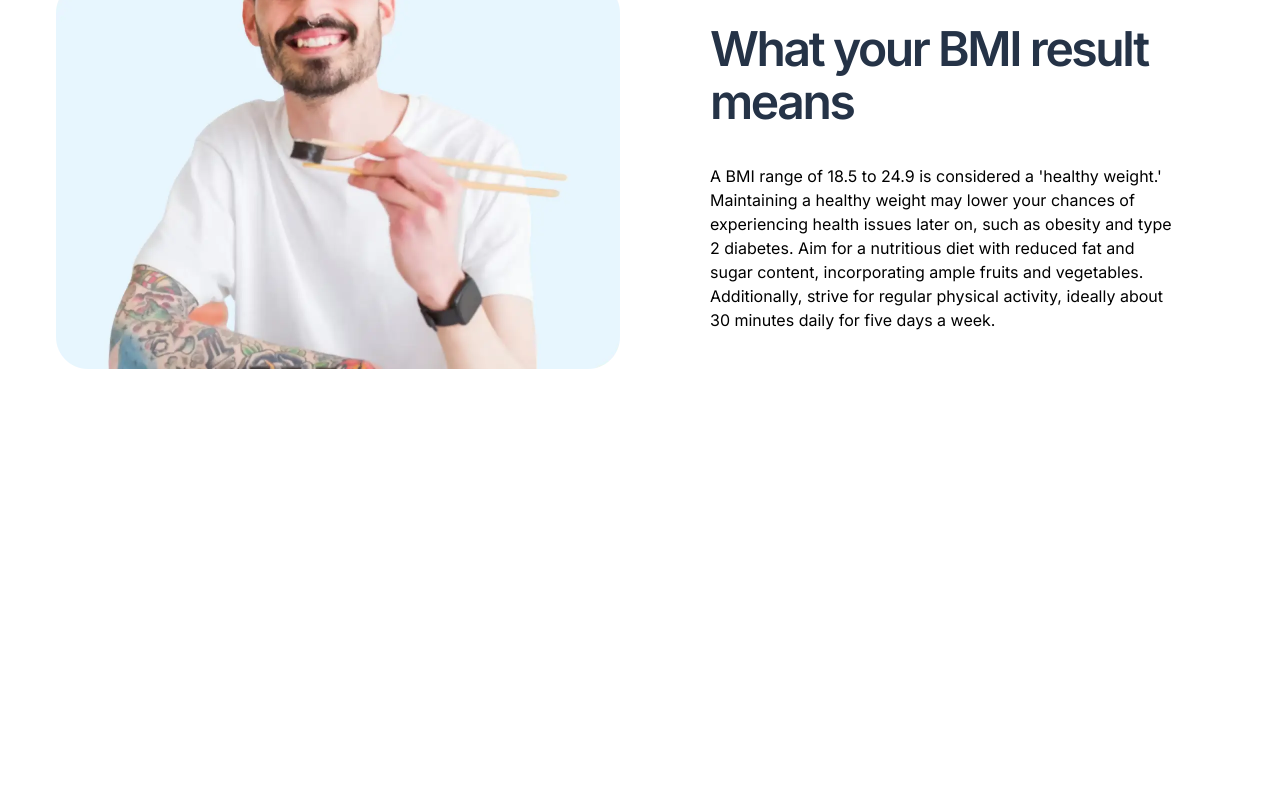
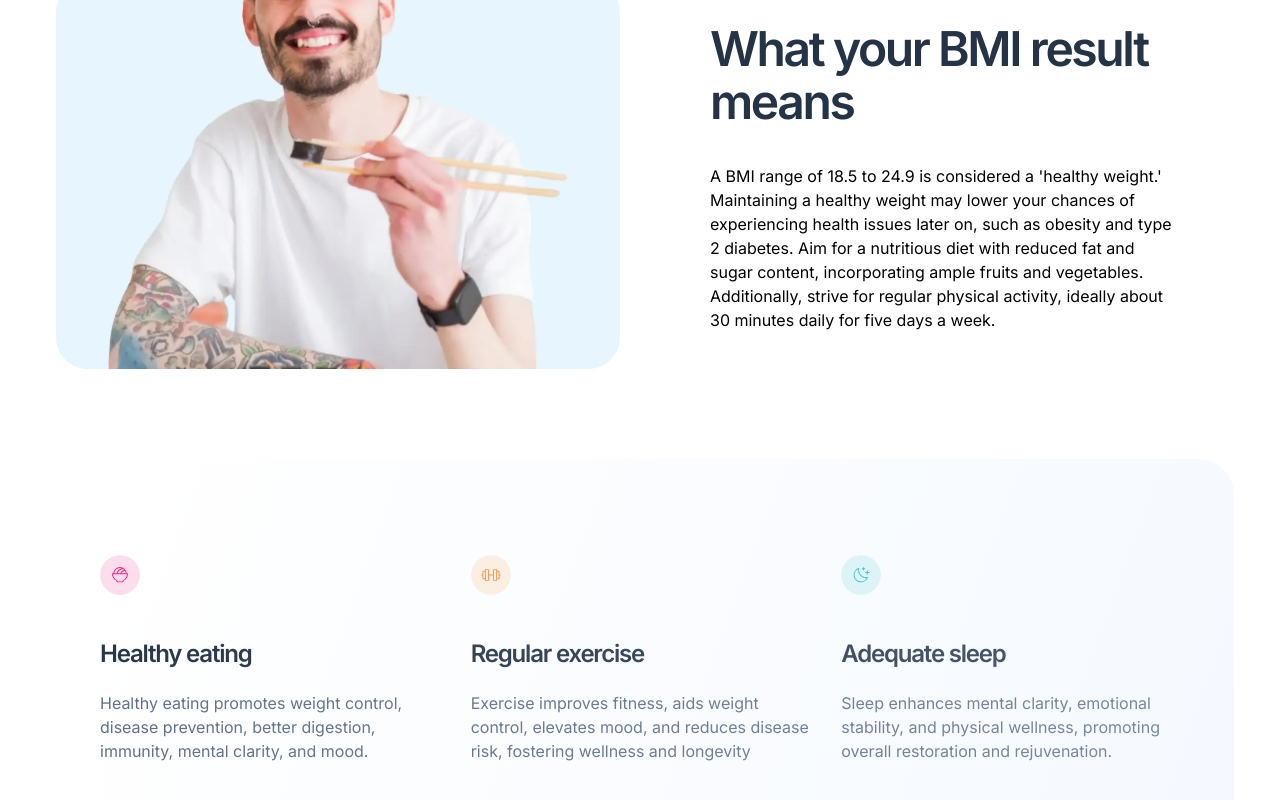
Before and after one commit to Alinaswe3/bmi-calculator, a Svelte app: page / in a window 1280 px wide. Shown: the part 1054-1854 px from the top of the page. Before the commit the page ends 1423 px from the top, so only its background shows below. Built offline with nearby package versions, Linux system fonts and the light colour scheme.

Commit message:
Made the features sections

```diff
--- a/src/App.svelte
+++ b/src/App.svelte
@@ -1,11 +1,13 @@
 <script lang="ts">
     import Hero from "./lib/sections/Hero.svelte";
     import About from "./lib/sections/About.svelte";
+    import Features from "./lib/sections/Features.svelte";
 </script>
 
 <main class="container">
     <Hero/>
     <About/>
+    <Features/>
 </main>
 <div id="hero-overlay"></div>
 
--- a/src/app.postcss
+++ b/src/app.postcss
@@ -18,6 +18,7 @@ font-size: 55%;
 
 body {
 font-family: 'Inter', sans-serif;
+overflow-x:hidden;
 }
 }
 
--- /dev/null
+++ b/src/lib/sections/Feature.svelte
@@ -0,0 +1,15 @@
+<script lang="ts">
+    export let iconUrl: string;
+</script>
+
+<div class="flex flex-col gap-[2.4rem]">
+    <figure class="mb-[2.2rem] w-16 h-16 rounded-[50%] overflow-hidden">
+        <img alt="Feature icon" class="w-full h-full" src={iconUrl}/>
+    </figure>
+    <h3 class="heading text-h-md tracking-[-1.2px]">
+        <slot name="header">No header was provided</slot>
+    </h3>
+    <p class="text-b-md text-dark-electric-blue leading-body">
+        <slot name="body">No content was provided</slot>
+    </p>
+</div>
--- /dev/null
+++ b/src/lib/sections/Features.svelte
@@ -0,0 +1,53 @@
+<script>
+    import Feature from "./Feature.svelte";
+</script>
+
+<section
+        class="relative grid grid-cols-3 gap-[3.2rem] py-[9.6rem]">
+    <Feature iconUrl="/images/icon-eating.svg">
+        <svelte:fragment slot="header">
+            Healthy eating
+        </svelte:fragment>
+        <svelte:fragment slot="body">
+            Healthy eating promotes weight control, disease prevention, better digestion, immunity, mental clarity, and
+            mood.
+        </svelte:fragment>
+    </Feature>
+
+    <Feature iconUrl="/images/icon-exercise.svg">
+        <svelte:fragment slot="header">
+            Regular exercise
+        </svelte:fragment>
+        <svelte:fragment slot="body">
+            Exercise improves fitness, aids weight control, elevates mood, and reduces disease risk, fostering wellness
+            and
+            longevity
+        </svelte:fragment>
+    </Feature>
+
+    <Feature iconUrl="/images/icon-sleep.svg">
+        <svelte:fragment slot="header">
+            Adequate sleep
+        </svelte:fragment>
+        <svelte:fragment slot="body">
+            Sleep enhances mental clarity, emotional stability, and physical wellness, promoting overall restoration and
+            rejuvenation.
+        </svelte:fragment>
+    </Feature>
+    <div class="background"></div>
+</section>
+
+<style>
+    .background {
+        border-bottom-right-radius: 35px;
+        border-top-right-radius: 35px;
+        position: absolute;
+        width: 82vw;
+        min-width: 105%;
+        height: 100%;
+        top: 0;
+        left: 0;
+        opacity: 0.25;
+        background: var(--Gradient-1, linear-gradient(290deg, #D6E6FE 0%, rgba(214, 252, 254, 0.00) 100%));
+    }
+</style>
```
